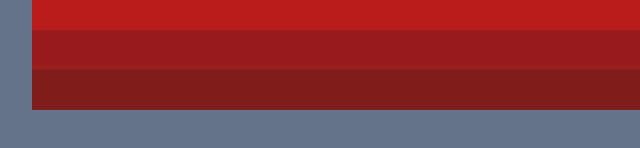
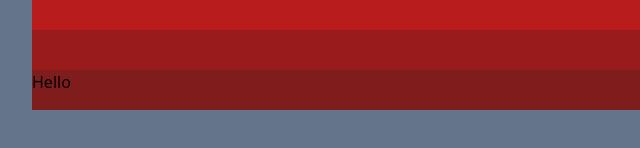
Before and after one commit to md-shamim-sarker/tailwind, a website: page scrimba/shade-challenge.html in a window 1280 px wide. Shown: the part 470-618 px from the top of the page, 96-736 px from the left. Drawn offline with Linux system fonts and the light colour scheme.

Commit message:
scrimba learning

```diff
--- a/scrimba/shade-challenge.html
+++ b/scrimba/shade-challenge.html
@@ -19,7 +19,7 @@
         <div class="w-full h-10 bg-red-600"></div>
         <div class="w-full h-10 bg-red-700"></div>
         <div class="w-full h-10 bg-red-800"></div>
-        <div class="w-full h-10 bg-red-900"></div>
+        <div class="w-full h-10 bg-red-900">Hello</div>
     </div>
 </body>
 
```
